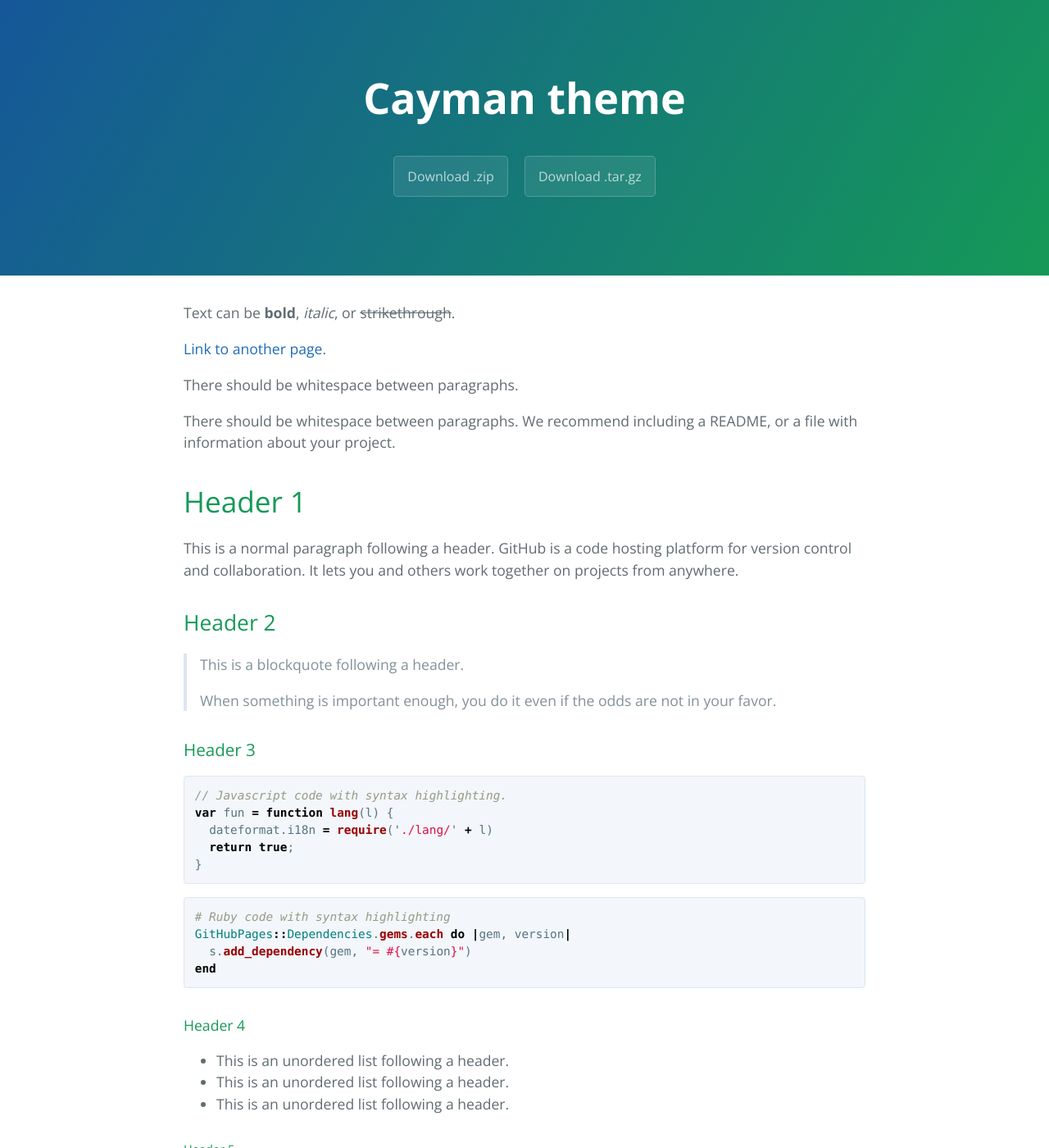
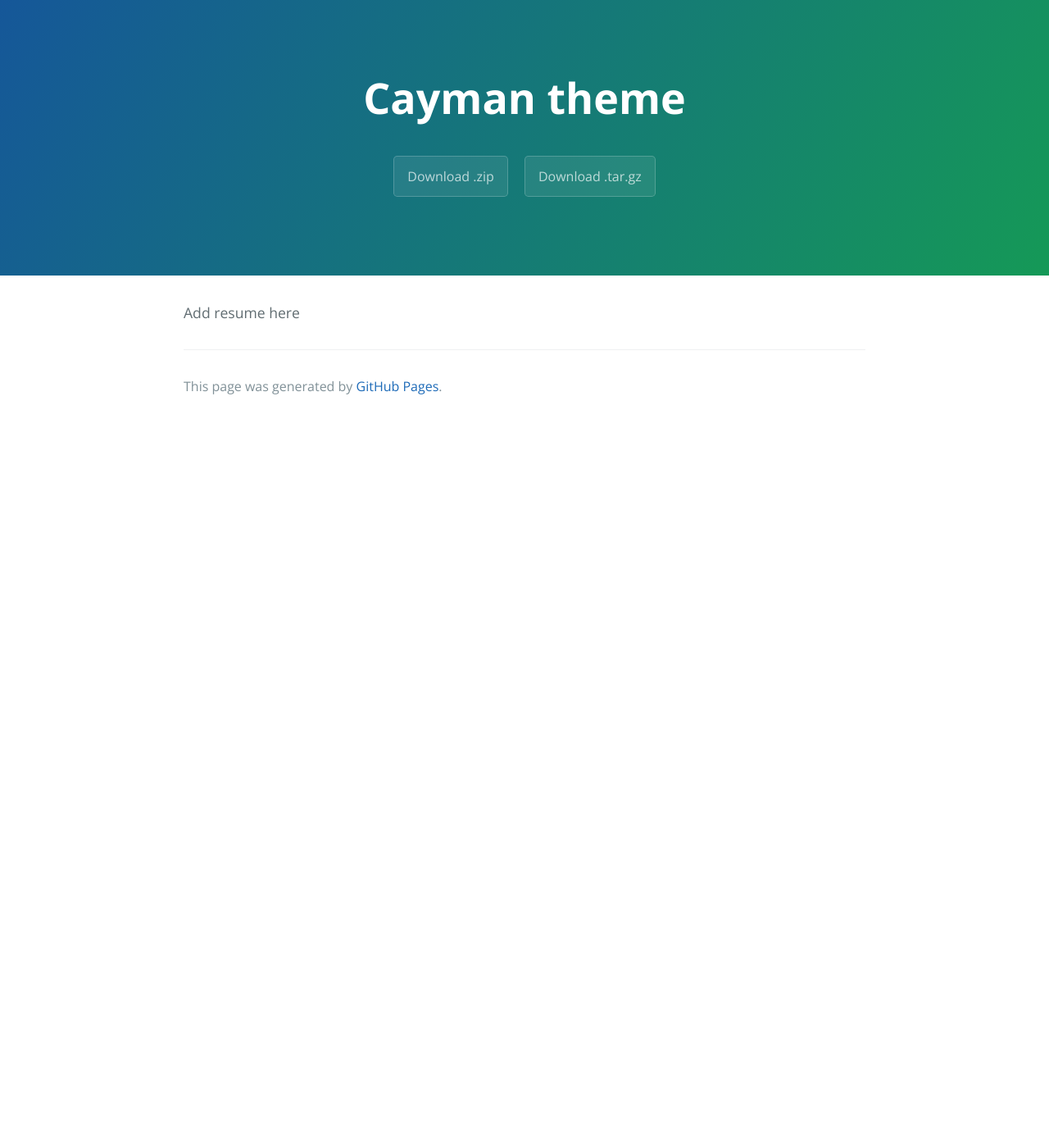
Before and after one commit to rashmisahni/rashmisahni.github.io, a Jekyll site: the page built from index.md, in a window 1280 px wide and 1400 px high. Shown: the whole window at 82% size. Built offline with Jekyll 4.4.1, drawn with Linux system fonts in a browser that asks for light colours; the repository's description, which GitHub fills in, is left out; some of the changed text lies outside the part shown.

Commit message:
Update index.md

````diff
--- a/index.md
+++ b/index.md
@@ -2,122 +2,4 @@
 layout: default
 ---
 
-Text can be **bold**, _italic_, or ~~strikethrough~~.
-
-[Link to another page](another-page).
-
-There should be whitespace between paragraphs.
-
-There should be whitespace between paragraphs. We recommend including a README, or a file with information about your project.
-
-# [](#header-1)Header 1
-
-This is a normal paragraph following a header. GitHub is a code hosting platform for version control and collaboration. It lets you and others work together on projects from anywhere.
-
-## [](#header-2)Header 2
-
-> This is a blockquote following a header.
->
-> When something is important enough, you do it even if the odds are not in your favor.
-
-### [](#header-3)Header 3
-
-```js
-// Javascript code with syntax highlighting.
-var fun = function lang(l) {
-  dateformat.i18n = require('./lang/' + l)
-  return true;
-}
-```
-
-```ruby
-# Ruby code with syntax highlighting
-GitHubPages::Dependencies.gems.each do |gem, version|
-  s.add_dependency(gem, "= #{version}")
-end
-```
-
-#### [](#header-4)Header 4
-
-*   This is an unordered list following a header.
-*   This is an unordered list following a header.
-*   This is an unordered list following a header.
-
-##### [](#header-5)Header 5
-
-1.  This is an ordered list following a header.
-2.  This is an ordered list following a header.
-3.  This is an ordered list following a header.
-
-###### [](#header-6)Header 6
-
-| head1        | head two          | three |
-|:-------------|:------------------|:------|
-| ok           | good swedish fish | nice  |
-| out of stock | good and plenty   | nice  |
-| ok           | good `oreos`      | hmm   |
-| ok           | good `zoute` drop | yumm  |
-
-### There's a horizontal rule below this.
-
-* * *
-
-### Here is an unordered list:
-
-*   Item foo
-*   Item bar
-*   Item baz
-*   Item zip
-
-### And an ordered list:
-
-1.  Item one
-1.  Item two
-1.  Item three
-1.  Item four
-
-### And a nested list:
-
-- level 1 item
-  - level 2 item
-  - level 2 item
-    - level 3 item
-    - level 3 item
-- level 1 item
-  - level 2 item
-  - level 2 item
-  - level 2 item
-- level 1 item
-  - level 2 item
-  - level 2 item
-- level 1 item
-
-### Small image
-
-![](https://assets-cdn.github.com/images/icons/emoji/octocat.png)
-
-### Large image
-
-![](https://guides.github.com/activities/hello-world/branching.png)
-
-
-### Definition lists can be used with HTML syntax.
-
-<dl>
-<dt>Name</dt>
-<dd>Godzilla</dd>
-<dt>Born</dt>
-<dd>1952</dd>
-<dt>Birthplace</dt>
-<dd>Japan</dd>
-<dt>Color</dt>
-<dd>Green</dd>
-</dl>
-
-```
-Long, single-line code blocks should not wrap. They should horizontally scroll if they are too long. This line should be long enough to demonstrate this.
-```
-
-```
-The final element.
-```
+Add resume here
````
